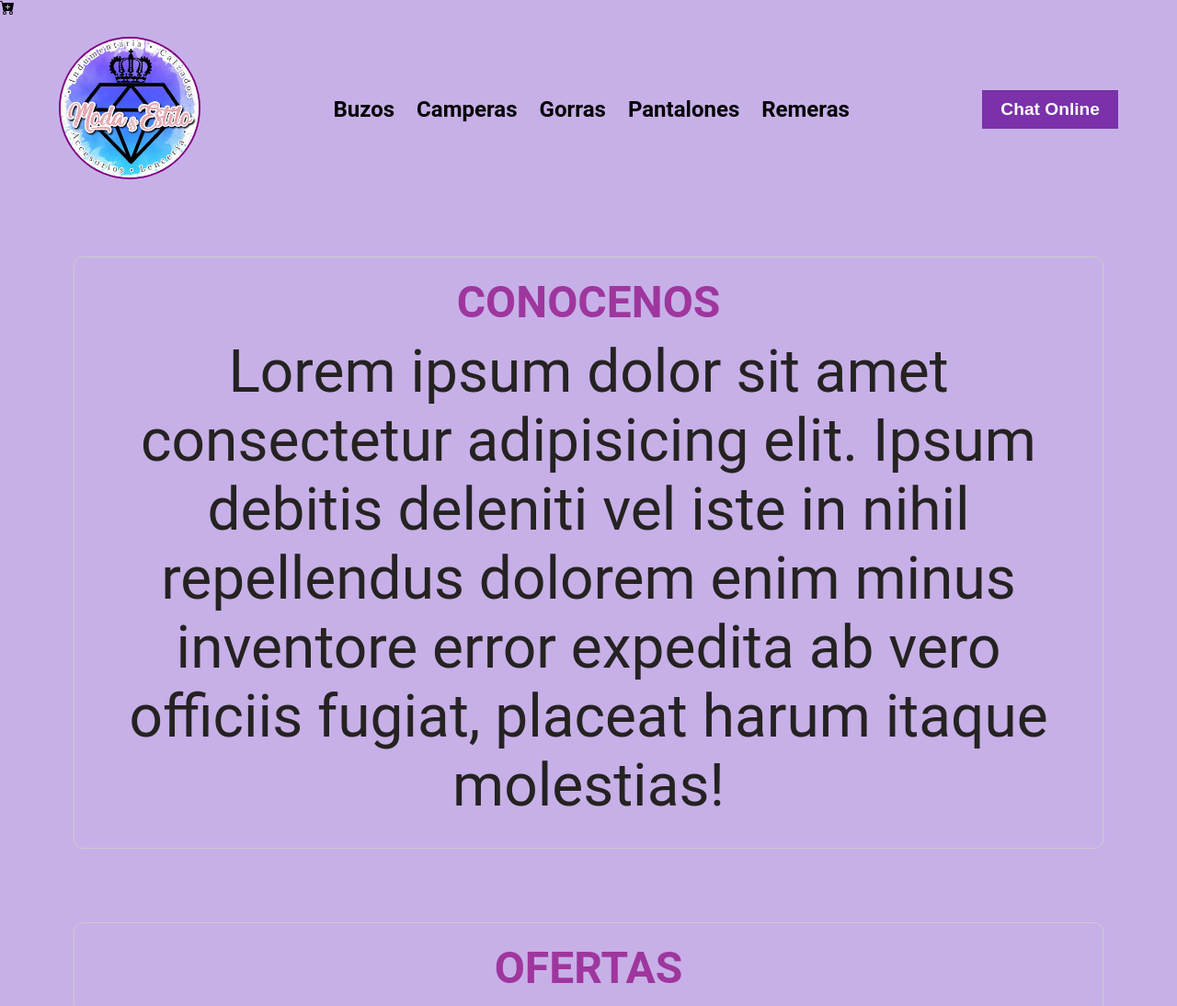
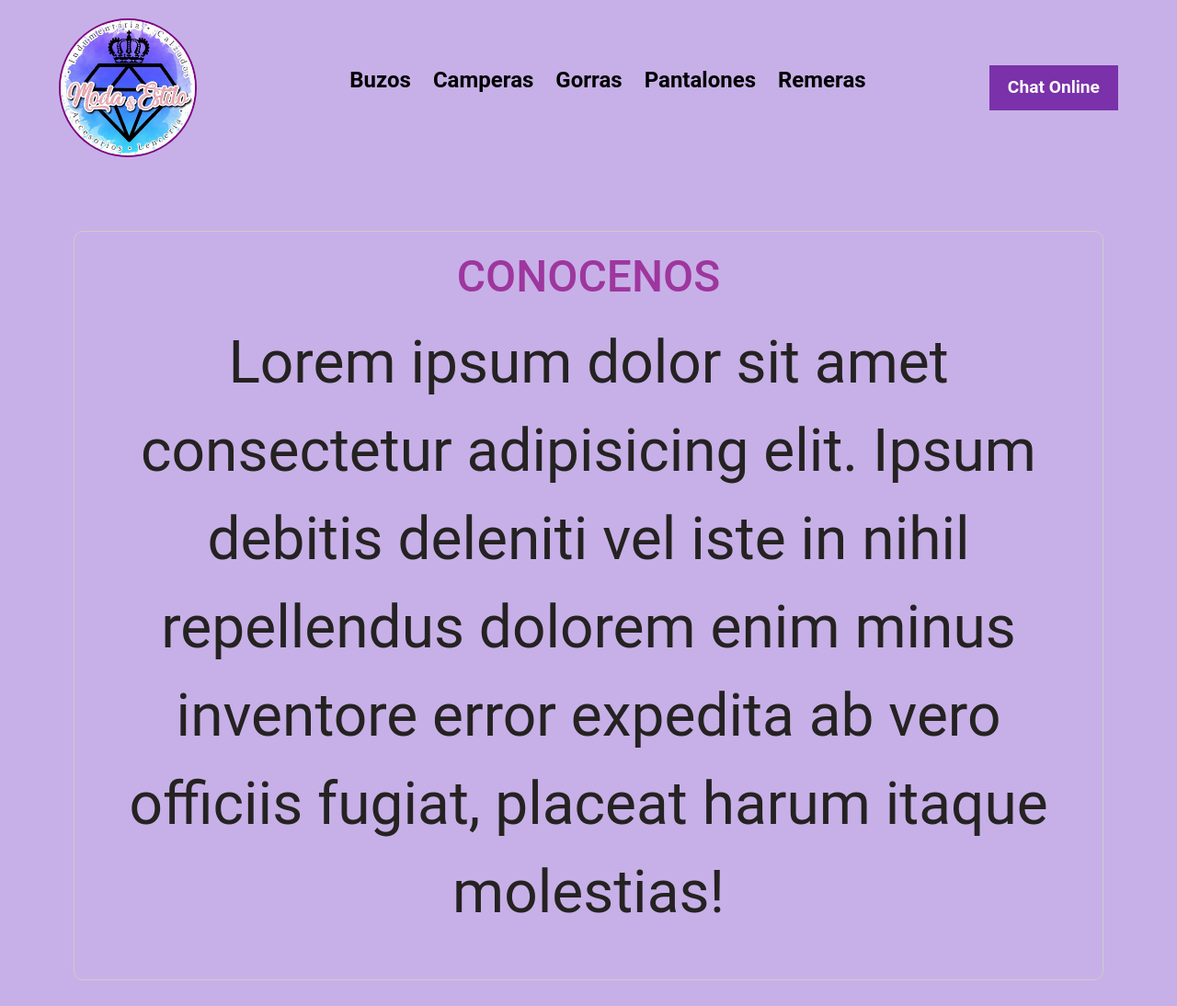
Before and after one commit to luislarrosa29/Pre-entrega2-Larrosa, a plain HTML site: page index.html in a window 1280 px wide. Shown: the top 1094 px of the page at 92% size. Drawn offline with nearby package versions, Linux system fonts and the light colour scheme.

Commit message:
resolucion boostrap

```diff
--- a/index.html
+++ b/index.html
@@ -5,9 +5,8 @@
     <meta name="viewport" content="width=device-width, initial-scale=1.0">
     <title>Charlotte</title>
 <!-- CSS BS -->
-<svg xmlns="http://www.w3.org/2000/svg" width="16" height="16" fill="currentColor" class="bi bi-cart-plus-fill" viewBox="0 0 16 16">
-  <path d="M.5 1a.5.5 0 0 0 0 1h1.11l.401 1.607 1.498 7.985A.5.5 0 0 0 4 12h1a2 2 0 1 0 0 4 2 2 0 0 0 0-4h7a2 2 0 1 0 0 4 2 2 0 0 0 0-4h1a.5.5 0 0 0 .491-.408l1.5-8A.5.5 0 0 0 14.5 3H2.89l-.405-1.621A.5.5 0 0 0 2 1zM6 14a1 1 0 1 1-2 0 1 1 0 0 1 2 0m7 0a1 1 0 1 1-2 0 1 1 0 0 1 2 0M9 5.5V7h1.5a.5.5 0 0 1 0 1H9v1.5a.5.5 0 0 1-1 0V8H6.5a.5.5 0 0 1 0-1H8V5.5a.5.5 0 0 1 1 0"/>
- </svg> <!-- CSS -->
+<link href="https://cdn.jsdelivr.net/npm/bootstrap@5.3.2/dist/css/bootstrap.min.css" rel="stylesheet" integrity="sha384-T3c6CoIi6uLrA9TneNEoa7RxnatzjcDSCmG1MXxSR1GAsXEV/Dwwykc2MPK8M2HN" crossorigin="anonymous">
+ <!-- CSS -->
 <link rel="stylesheet" href="./css/style.css">
 </head>
 <body>
```
Also changed, not shown: page/camperas.html (+1 -1 lines), page/gorras.html (+1 -1 lines), page/pantalones.html (+1 -1 lines), page/remeras.html (+1 -1 lines).
